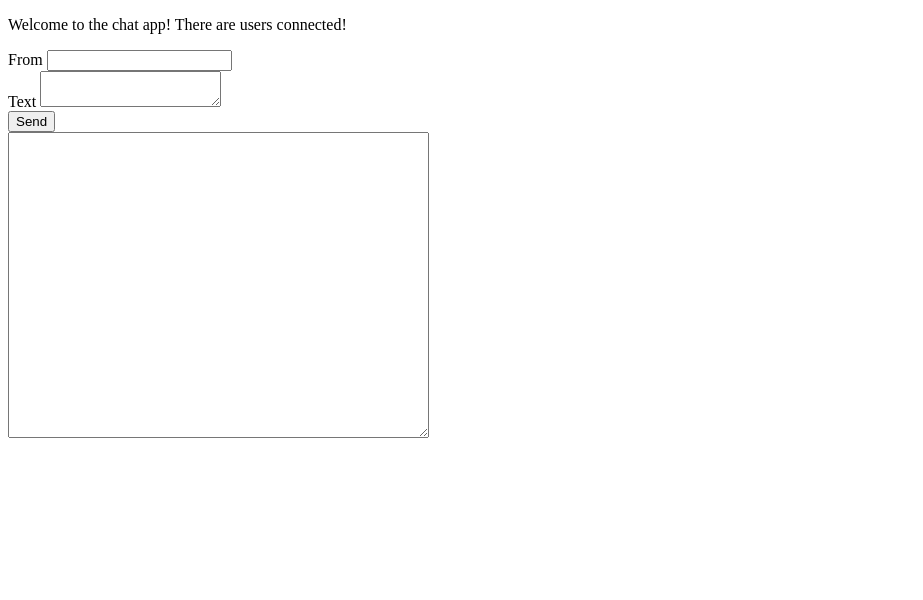
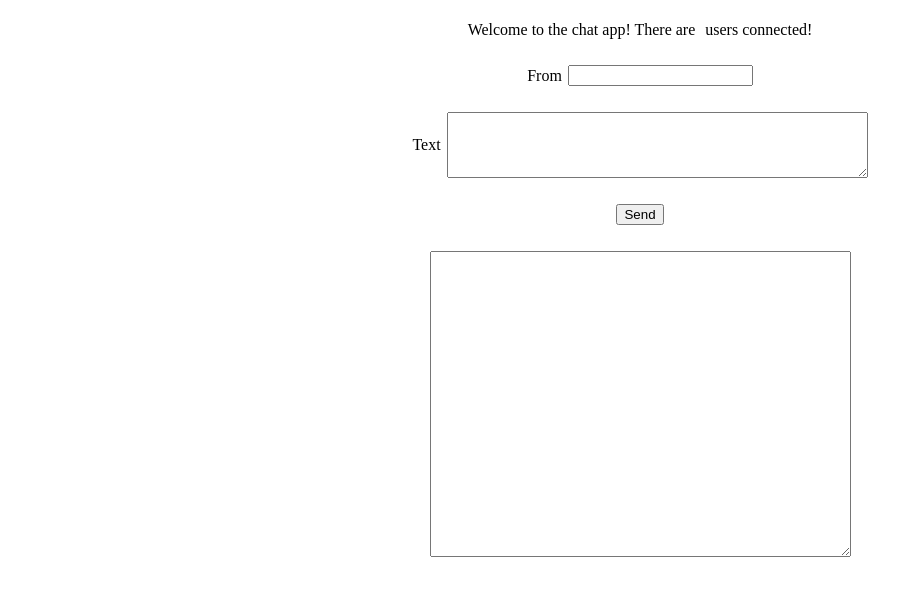
Before and after one commit to grezxune/node-chat-app, a website: page public/index.html in a window 1280 px wide. Shown: the whole page, without its empty margins (0-923 px from the left). Drawn offline with nearby package versions, Linux system fonts and the light colour scheme; no server answers.

Commit message:
Added some css

```diff
--- /dev/null
+++ b/public/css/index.css
@@ -0,0 +1,18 @@
+.main-container {
+  display: flex;
+  flex-flow: column nowrap;
+  align-items: center;
+  justify-content: center;
+}
+
+.content {
+  margin: 10px;
+  display: flex;
+  flex-flow: row nowrap;
+  justify-content: center;
+  align-items: center;
+}
+
+.content * {
+  margin: 3px;
+}
--- a/public/index.html
+++ b/public/index.html
@@ -3,32 +3,38 @@
 <head>
   <title>Chat App</title>
   <meta charset="utf-8"/>
+  <link rel="stylesheet" href="/css/index.css" type="text/css"/>
 </head>
 <body>
+  <div class="main-container">
+    <div class="content">
       <p>Welcome to the chat app! There are <span id="connectionCount"></span> users connected!</p>
+    </div>
 
-  <div>
+    <div class="content">
       <label for="from">From</label>
       <input type="text" id="from"/>
     </div>
 
-  <div>
+    <div class="content">
       <label for="text">Text</label>
-    <textarea id="text"></textarea>
+      <textarea id="text" cols=50 rows=4></textarea>
     </div>
 
-  <div>
+    <div class="content">
       <input type="button" value="Send" id="send"/>
     </div>
 
-  <div>
+    <div class="content">
       <textarea cols=50 rows=20 id="messages"></textarea>
     </div>
-  <div>
+
+    <div class="content">
       <p id="usersTyping"></p>
     </div>
-  <script
-  src="https://code.jquery.com/jquery-3.2.1.min.js"
+  </div>
+
+  <script src="https://code.jquery.com/jquery-3.2.1.min.js"
   integrity="sha256-hwg4gsxgFZhOsEEamdOYGBf13FyQuiTwlAQgxVSNgt4="
   crossorigin="anonymous"></script>
   <script src="/socket.io/socket.io.js"></script>
```
Lines whose indentation alone changed are shown as unchanged.
